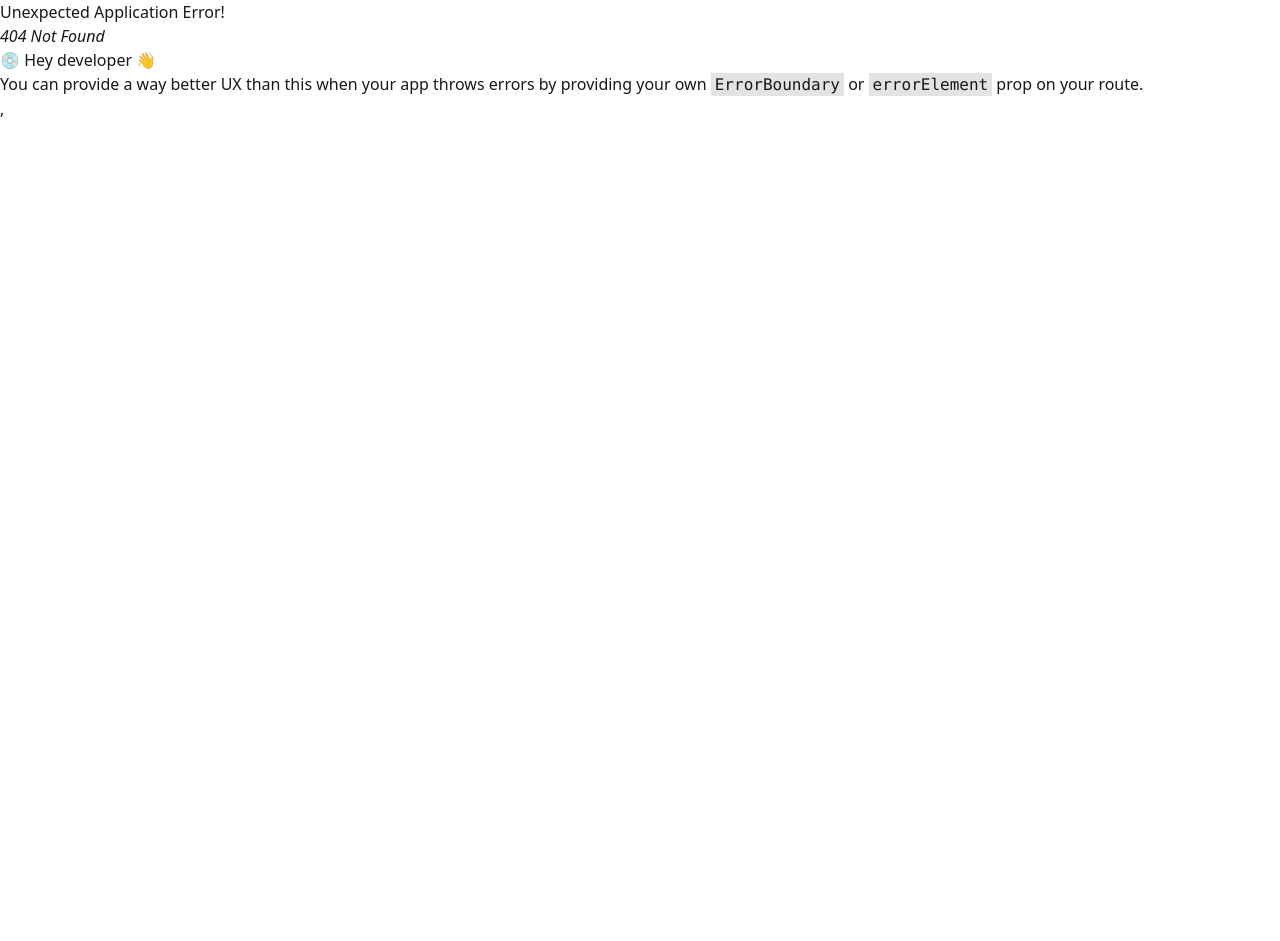
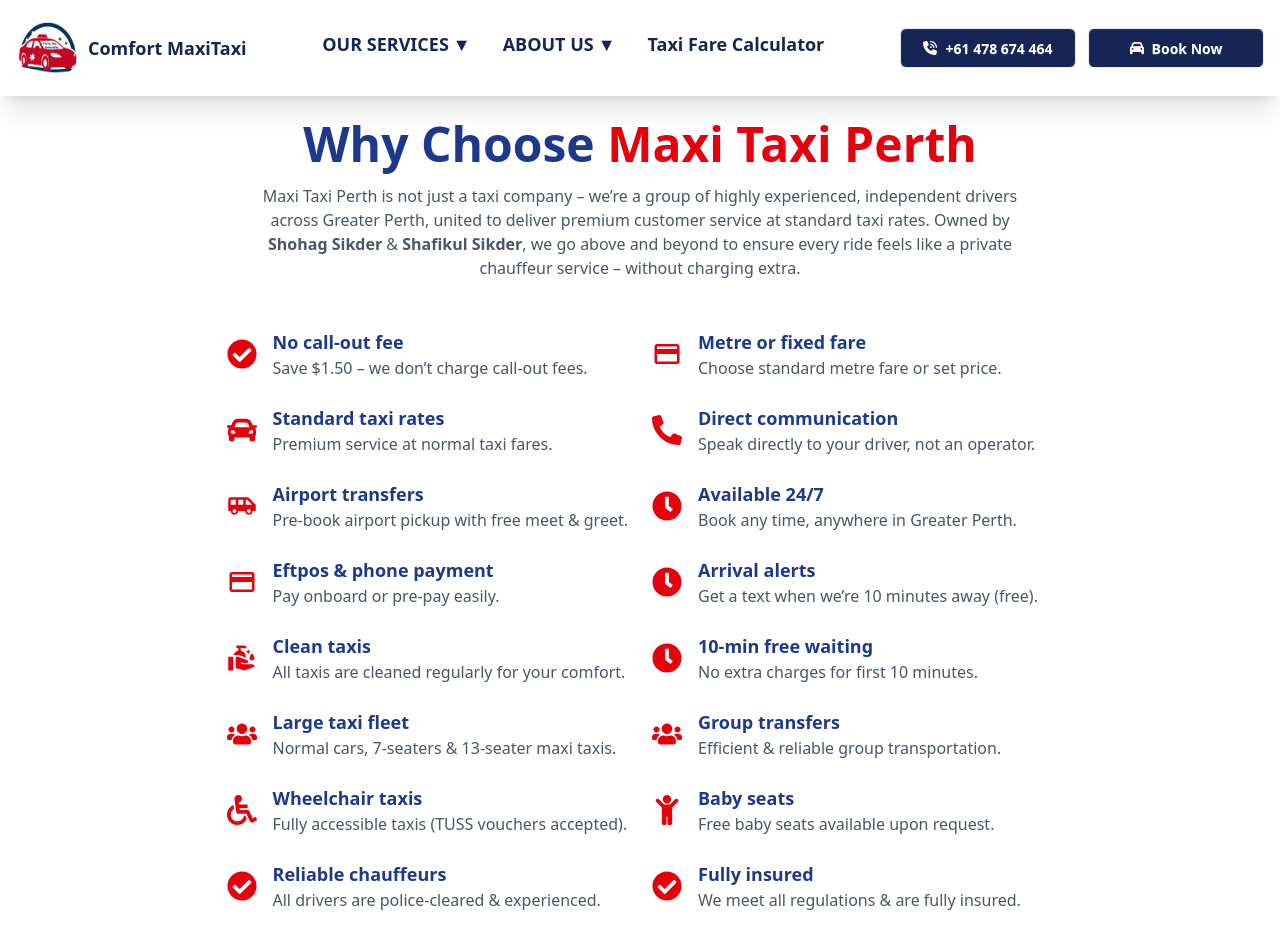
Before and after one commit to Raisul-24/comfort-maxitaxi-client, a React (Vite) app: page /contact in a window 1280 px wide. Before the commit this address had no page. Shown: the top 941 px of the page. Before the commit the page ends 800 px from the top, so only its background shows below. Built offline with nearby package versions, Linux system fonts and the light colour scheme.

Commit message:
added contact page

```diff
--- /dev/null
+++ b/src/Pages/Contact.jsx
@@ -0,0 +1,85 @@
+import React from "react";
+import {
+  FaCar,
+  FaClock,
+  FaCheckCircle,
+  FaPhoneAlt,
+  FaChild,
+  FaWheelchair,
+  FaUsers,
+  FaGlobe,
+  FaBriefcase,
+  FaDog,
+} from "react-icons/fa";
+import { MdAirportShuttle, MdPayment, MdCleanHands, MdEvent } from "react-icons/md";
+
+const Contact = () => {
+  const features = [
+    { icon: <FaCheckCircle />, title: "No call-out fee", desc: "Save $1.50 – we don’t charge call-out fees." },
+    { icon: <MdPayment />, title: "Metre or fixed fare", desc: "Choose standard metre fare or set price." },
+    { icon: <FaCar />, title: "Standard taxi rates", desc: "Premium service at normal taxi fares." },
+    { icon: <FaPhoneAlt />, title: "Direct communication", desc: "Speak directly to your driver, not an operator." },
+    { icon: <MdAirportShuttle />, title: "Airport transfers", desc: "Pre-book airport pickup with free meet & greet." },
+    { icon: <FaClock />, title: "Available 24/7", desc: "Book any time, anywhere in Greater Perth." },
+    { icon: <MdPayment />, title: "Eftpos & phone payment", desc: "Pay onboard or pre-pay easily." },
+    { icon: <FaClock />, title: "Arrival alerts", desc: "Get a text when we’re 10 minutes away (free)." },
+    { icon: <MdCleanHands />, title: "Clean taxis", desc: "All taxis are cleaned regularly for your comfort." },
+    { icon: <FaClock />, title: "10-min free waiting", desc: "No extra charges for first 10 minutes." },
+    { icon: <FaUsers />, title: "Large taxi fleet", desc: "Normal cars, 7-seaters & 13-seater maxi taxis." },
+    { icon: <FaUsers />, title: "Group transfers", desc: "Efficient & reliable group transportation." },
+    { icon: <FaWheelchair />, title: "Wheelchair taxis", desc: "Fully accessible taxis (TUSS vouchers accepted)." },
+    { icon: <FaChild />, title: "Baby seats", desc: "Free baby seats available upon request." },
+    { icon: <FaCheckCircle />, title: "Reliable chauffeurs", desc: "All drivers are police-cleared & experienced." },
+    { icon: <FaCheckCircle />, title: "Fully insured", desc: "We meet all regulations & are fully insured." },
+    { icon: <FaCheckCircle />, title: "Flexible service", desc: "Special requests? We’ll do our best to help." },
+    { icon: <FaGlobe />, title: "Easy online booking", desc: "Book instantly via our website or app." },
+    { icon: <FaBriefcase />, title: "Corporate accounts", desc: "Flexible invoicing for businesses & clients." },
+    { icon: <MdEvent />, title: "Event transfers", desc: "Weddings, parties, and large group bookings." },
+  ];
+
+  return (
+    <div className="max-w-6xl mx-auto py-10 px-6 md:px-20">
+      {/* Header */}
+      <div className="text-center mb-12">
+        <h2 className="text-4xl md:text-5xl font-bold text-blue-900 mb-4">
+          Why Choose <span className="text-red-600">Maxi Taxi Perth</span>
+        </h2>
+        <p className="text-gray-600 max-w-3xl mx-auto">
+          Maxi Taxi Perth is not just a taxi company – we’re a group of highly experienced, independent drivers
+          across Greater Perth, united to deliver premium customer service at standard taxi rates.
+          Owned by <strong>Shohag Sikder</strong> & <strong>Shafikul Sikder</strong>,
+          we go above and beyond to ensure every ride feels like a private chauffeur service – without charging extra.
+        </p>
+      </div>
+
+      {/* Features Grid (Simple, No Card UI) */}
+      <div className="flex justify-center">
+        <div className="grid grid-cols-1 md:grid-cols-2 gap-6">
+        {features.map((item, index) => (
+          <div key={index} className="flex items-center space-x-4">
+            <div className="text-red-600 text-xl md:text-3xl">{item.icon}</div>
+            <div>
+              <h3 className="text-lg font-semibold text-blue-900">{item.title}</h3>
+              <p className="text-xs md:text-base text-gray-600">{item.desc}</p>
+            </div>
+          </div>
+        ))}
+      </div>
+      </div>
+
+      {/* Closing Statement */}
+      <div className="mt-16 text-center max-w-4xl mx-auto">
+        <h3 className="text-2xl font-bold text-blue-900 mb-4">Experience the Difference</h3>
+        <p className="text-gray-700">
+          Whether it’s a one-off trip, regular journey, or special group booking – we’re confident you’ll be
+          satisfied and choose us again. From airport transfers to family rides,
+          <span className="text-red-600 font-semibold"> Maxi Taxi Perth </span>
+          is your reliable, premium choice at standard taxi rates.
+        </p>
+      </div>
+
+    </div>
+  );
+};
+
+export default Contact;
--- a/src/main.jsx
+++ b/src/main.jsx
@@ -10,6 +10,7 @@
 import WeddingTransport from './Pages/WeddingTransport.jsx';
 import WheelchairAccessible from './Pages/WheelchairAccessible.jsx';
 import ChooseUs from './Pages/ChooseUs.jsx';
+import Contact from './Pages/Contact.jsx';
 
 
 const router = createBrowserRouter([
@@ -40,6 +41,10 @@
       {
         path: "/why-choose-us",
         element: <ChooseUs />,
+      },
+      {
+        path: "/contact",
+        element: <Contact />,
       }
     ]
   },
```
